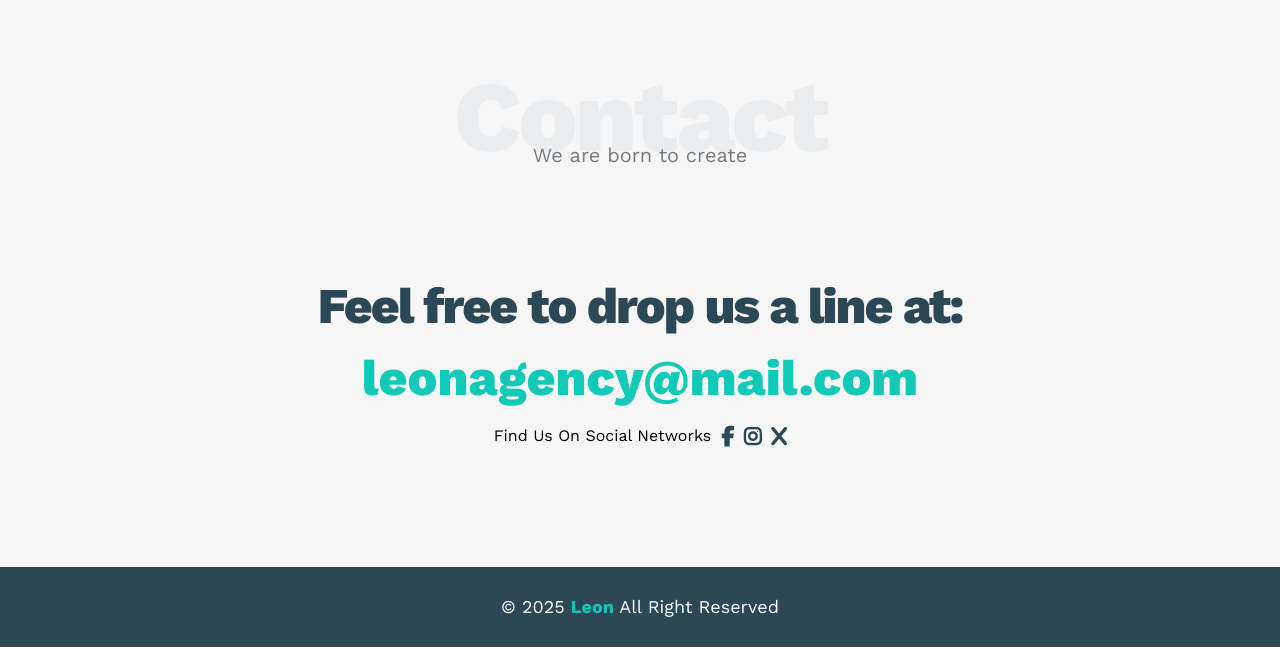
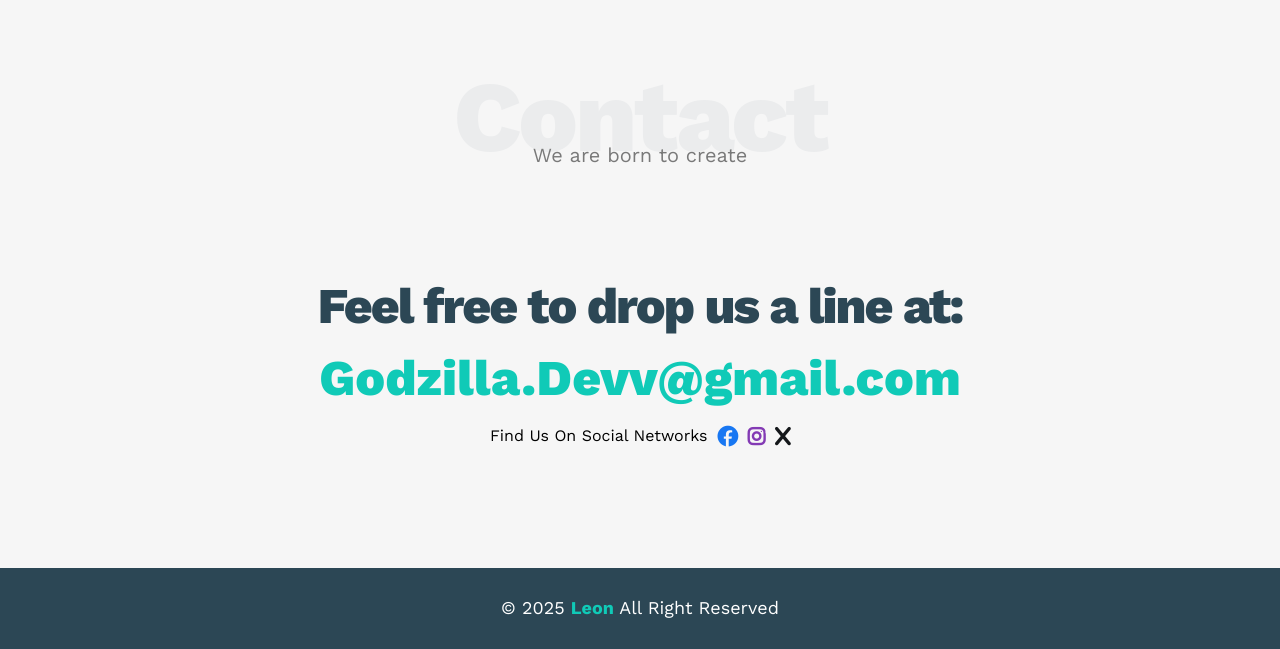
Before and after one commit to IGodzillaI/Template_One, a PHP site: page / in a window 1280 px wide. Shown: the part 3453-4102 px from the top of the page. Run offline with PHP 8.4, Linux system fonts and the light colour scheme.

Commit message:
Finally Modified

```diff
--- a/css/leon.css
+++ b/css/leon.css
@@ -4,8 +4,9 @@
   --secondary-color: #2c4755;
   --section-padding: 60px;
   --section-background: #f6f6f6;
-    --main-duration: .3s;
+  --main-duration: .5s;
 }
+
 /* End Variables */
 /* Start Global Rules */
 * {
@@ -13,45 +14,55 @@
   -moz-box-sizing: border-box;
   box-sizing: border-box;
 }
+
 html {
   scroll-behavior: smooth;
 }
+
 body {
   font-family: "Work Sans", sans-serif;
 }
+
 .container {
   padding-left: 15px;
   padding-right: 15px;
   margin-left: auto;
   margin-right: auto;
 }
+
 ::-webkit-scrollbar {
   width: 15px;
 }
+
 ::-webkit-scrollbar-track {
   background-color: white;
 }
+
 ::-webkit-scrollbar-thumb {
   background-color: var(--main-color);
 }
+
 /* Small */
 @media (min-width: 768px) {
   .container {
     width: 750px;
   }
 }
+
 /* Medium */
 @media (min-width: 992px) {
   .container {
     width: 970px;
   }
 }
+
 /* Large */
 @media (min-width: 1200px) {
   .container {
     width: 1170px;
   }
 }
+
 /* End Global Rules */
 /* Start Components */
 .special-heading {
@@ -62,35 +73,42 @@ body {
   letter-spacing: -3px;
   margin: 0;
 }
-.special-heading + p {
+
+.special-heading+p {
   margin: -30px 0 0;
   font-size: 20px;
   text-align: center;
   color: #797979;
 }
+
 @media (max-width: 767px) {
   .special-heading {
     font-size: 60px;
   }
-    .special-heading + p {
+
+  .special-heading+p {
     margin-top: -20px;
   }
 }
+
 /* End Components */
 /* Start Header */
 .header {
   position: relative;
   padding: 15px;
 }
+
 .header .container {
   display: flex;
   justify-content: space-between;
   align-items: center;
 }
+
 .header .prof {
   position: relative;
   margin-bottom: 10px;
 }
+
 .header .prof .prof-photo {
   width: 45px;
   border: 2px solid black;
@@ -100,6 +118,7 @@ body {
   -ms-border-radius: 50%;
   -o-border-radius: 50%;
 }
+
 .header .prof .name {
   background-color: var(--secondary-color);
   color: white;
@@ -108,6 +127,7 @@ body {
   top: 59px;
   display: none;
 }
+
 .header .prof .name::before {
   content: "";
   position: absolute;
@@ -117,9 +137,11 @@ body {
   border-style: solid;
   border-color: transparent transparent var(--secondary-color) transparent;
 }
+
 .header .prof:hover .name {
   display: block;
 }
+
 @media (max-width: 850px) {
   .header .prof .name::before {
     content: "";
@@ -130,31 +152,38 @@ body {
     border-style: solid;
     border-color: transparent var(--secondary-color) transparent transparent;
   }
+
   .header .prof .name {
     left: 70px;
     top: 16px;
   }
 }
+
 .header .links {
   position: relative;
 }
+
 .header .links:hover .icon span:nth-child(2) {
   width: 100%;
 }
+
 .header .links .icon {
   width: 30px;
   display: flex;
   flex-wrap: wrap;
   justify-content: flex-end;
 }
+
 .header .links .icon span {
   background-color: #333;
   margin-bottom: 5px;
   height: 2px;
 }
+
 .header .links .icon span:first-child {
   width: 100%;
 }
+
 .header .links .icon span:nth-child(2) {
   width: 60%;
   transition: var(--main-duration, .3s);
@@ -163,9 +192,11 @@ body {
   -ms-transition: var(--main-duration, .3s);
   -o-transition: var(--main-duration, .3s);
 }
+
 .header .links .icon span:last-child {
   width: 100%;
 }
+
 .header .links ul {
   position: absolute;
   list-style: none;
@@ -178,6 +209,7 @@ body {
   display: none;
   z-index: 1;
 }
+
 .header .links ul::before {
   content: "";
   position: absolute;
@@ -187,9 +219,11 @@ body {
   border-style: solid;
   border-color: transparent transparent #F6F6F6 transparent;
 }
+
 .header .links:hover ul {
   display: block;
 }
+
 .header .links ul li a {
   display: block;
   padding: 15px;
@@ -201,12 +235,16 @@ body {
   -ms-transition: var(--main-duration, .3s);
   -o-transition: var(--main-duration, .3s);
 }
+
 .header .links ul li a:hover {
   padding-left: 25px;
+  background-color: #F1F1F1;
 }
+
 .header .links ul li:not(:last-child) a {
   border-bottom: 1px solid #ddd;
 }
+
 /* End Header */
 /* Start Landing Section */
 .landing {
@@ -215,6 +253,7 @@ body {
   background-size: cover;
   height: calc(100vh - 92.38px);
 }
+
 .landing .intro-text {
   position: absolute;
   width: 320px;
@@ -228,16 +267,19 @@ body {
   -ms-transform: translate(-50%, -50%);
   -o-transform: translate(-50%, -50%);
 }
+
 .landing .intro-text h1 {
   margin: 0;
   color: var(--main-color);
   font-weight: bold;
   font-size: 50px;
 }
+
 .landing .intro-text p {
   font-size: 19px;
   line-height: 1.8;
 }
+
 /* End Landing Section */
 /* Start Features */
 .features {
@@ -245,68 +287,83 @@ body {
   padding-bottom: var(--section-padding);
   background-color: var(--section-background);
 }
+
 .features .container {
   display: grid;
   grid-template-columns: repeat(auto-fill, minmax(300px, 1fr));
   gap: 20px;
 }
+
 .features .feat {
   padding: 20px;
   text-align: center;
 }
+
 .features .feat i {
   color: var(--main-color);
 }
+
 .features .feat h3 {
   margin: 30px 0;
   font-weight: 800;
 }
+
 .features .feat p {
   line-height: 1.8;
   color: #777;
   font-size: 17px;
 }
+
 /* End Features */
 /* Start Services */
 .services {
   padding-top: var(--section-padding);
   padding-bottom: var(--section-padding);
 }
+
 .services .services-content {
   display: grid;
   grid-template-columns: repeat(auto-fill, minmax(300px, 1fr));
   gap: 30px;
   margin-top: 100px;
 }
+
 .services .services-content .service {
   display: flex;
   margin-bottom: 40px;
 }
+
 @media (max-width: 767px) {
   .services .services-content .service {
     flex-direction: column;
     text-align: center;
   }
 }
+
 .services .services-content .service i {
   color: var(--main-color);
   flex-basis: 60px;
 }
+
 .services .services-content .service .text {
   flex: 1;
 }
+
 .services .services-content .service .text h3 {
   margin: 0 0 20px;
 }
+
 .services .services-content .service .text p {
   color: #444;
   font-weight: 300;
   line-height: 1.6;
 }
+
 .services .services-content .image {
   position: relative;
   text-align: center;
 }
+
 .services .services-content .image img {
   width: 260px;
   transition: var(--main-duration, .3s);
@@ -315,6 +372,7 @@ body {
   -ms-transition: var(--main-duration, .3s);
   -o-transition: var(--main-duration, .3s);
 }
+
 .services .services-content .image:hover img {
   width: 290px;
   transition: var(--main-duration, .3s);
@@ -323,6 +381,7 @@ body {
   -ms-transition: var(--main-duration, .3s);
   -o-transition: var(--main-duration, .3s);
 }
+
 .services .services-content .image::before {
   content: "";
   position: absolute;
@@ -333,11 +392,13 @@ body {
   z-index: -1;
   background-color: var(--secondary-color);
 }
+
 @media (max-width: 1199px) {
   .image-rem {
     display: none;
   }
 }
+
 /* End Services */
 /* Start Portfolio */
 .portfolio {
@@ -345,12 +406,14 @@ body {
   padding-bottom: var(--section-padding);
   background-color: var(--section-background);
 }
+
 .portfolio .portfolio-content {
   display: grid;
   grid-template-columns: repeat(auto-fill, minmax(300px, 1fr));
   gap: 30px;
   margin-top: 100px;
 }
+
 .portfolio .portfolio-content .card {
   background-color: white;
   transition: var(--main-duration, .3s);
@@ -359,6 +422,7 @@ body {
   -ms-transition: var(--main-duration, .3s);
   -o-transition: var(--main-duration, .3s);
 }
+
 .portfolio .portfolio-content .card:hover {
   transform: scale(1.1);
   transition: var(--main-duration, .3s);
@@ -371,24 +435,30 @@ body {
   -ms-transform: scale(1.1);
   -o-transform: scale(1.1);
 }
+
 .portfolio .portfolio-content .card img {
   max-width: 100%;
 }
+
 .portfolio .portfolio-content .card .info {
   padding: 20px;
 }
+
 .portfolio .portfolio-content .card .info h3 {
   margin: 0;
 }
+
 .portfolio .portfolio-content .card .info p {
   color: #777;
   line-height: 1.6;
   margin-bottom: 0;
 }
+
 @media (max-width: 1199px) {
   .portfolio .portfolio-content .card .info {
     text-align: center;
   }
+
   .portfolio .portfolio-content .card:hover {
     transform: scale(1);
     transition: none;
@@ -402,34 +472,40 @@ body {
     -o-transform: scale(1);
   }
 }
+
 /* End Portfolio */
 /* Start About */
 .about {
   padding-top: var(--section-padding);
   padding-bottom: calc(var(--section-padding) + 60px);
 }
+
 .about .about-content {
   margin-top: 100px;
   display: flex;
   flex-wrap: wrap;
   justify-content: space-between;
 }
+
 @media (max-width: 991px) {
   .about .about-content {
     flex-direction: column;
     text-align: center;
   }
 }
+
 .about .about-content .image {
   position: relative;
   width: 250px;
   height: 375px;
 }
+
 @media (max-width: 991px) {
   .about .about-content .image {
     margin: 0 auto 60px;
   }
 }
+
 .about .about-content .image::before {
   content: "";
   position: absolute;
@@ -440,6 +516,7 @@ body {
   z-index: -1;
   background-color: #ebeced;
 }
+
 .about .about-content .image::after {
   content: "";
   position: absolute;
@@ -451,33 +528,41 @@ body {
   border-bottom: 80px solid var(--main-color);
   z-index: -1;
 }
+
 @media (max-width: 991px) {
+
   .about .about-content .image::before,
   .about .about-content .image::after {
     display: none;
   }
 }
+
 .about .about-content .image img {
   max-width: 100%;
 }
+
 .about .about-content .text {
   flex-basis: calc(100% - 500px);
 }
+
 .about .about-content .text p:first-of-type {
   font-weight: bold;
   line-height: 2;
   margin-bottom: 50px;
   font-size: 20px;
 }
+
 .about .about-content .text hr {
   width: 50%;
   display: inline-block;
   border-color: var(--main-color);
 }
+
 .about .about-content .text p:last-of-type {
   line-height: 2;
   color: #777;
 }
+
 /* End About */
 /* Start Contact */
 .contact {
@@ -485,11 +570,13 @@ body {
   padding-bottom: var(--section-padding);
   background-color: var(--section-background);
 }
+
 .contact .info {
   padding-top: var(--section-padding);
   padding-bottom: var(--section-padding);
   text-align: center;
 }
+
 .contact .info .label {
   font-size: 50px;
   font-weight: 800;
@@ -497,6 +584,7 @@ body {
   letter-spacing: -2px;
   margin-bottom: 15px;
 }
+
 .contact .info .link {
   display: block;
   font-size: 50px;
@@ -504,24 +592,41 @@ body {
   color: var(--main-color);
   text-decoration: none;
 }
+
 .contact .info .social {
   display: flex;
   justify-content: center;
   margin-top: 20px;
   font-size: 16px;
 }
+
 .contact .info .social i {
   margin-left: 10px;
   color: var(--secondary-color);
   font-size: 20px;
   font-weight: bold;
 }
+
+.contact .info .social a:first-of-type i {
+  color: #1877f2;
+}
+
+.contact .info .social a:nth-child(2) i {
+  color: #833ab4;
+}
+
+.contact .info .social a:last-of-type i {
+  color: #14171a;
+}
+
 @media (max-width: 767px) {
+
   .contact .info .label,
   .contact .info .link {
     font-size: 30px;
   }
 }
+
 /* End Contact */
 /* Start Footer */
 .footer {
@@ -531,8 +636,10 @@ body {
   text-align: center;
   font-size: 18px;
 }
+
 .footer span {
   color: var(--main-color);
   font-weight: bold;
 }
+
 /* End Footer */
--- a/index.html
+++ b/index.html
@@ -20,7 +20,9 @@
     <div class="header">
       <div class="container">
         <div class="prof">
-                <img src="images/ahmed.jpg" alt="" class="prof-photo">
+          <a href="https://www.instagram.com/ahmeed_eessamm/" target="_blank">
+            <img src="images/ahmed.jpg" alt=""class="prof-photo">
+          </a>
           <div class="name" title="Developer">⚡️𝑮𝑶𝑫𝒁𝑰𝑳𝑳𝑨⚡️</div>
         </div>
         <div class="links">
@@ -53,17 +55,20 @@
         <div class="feat">
           <i class="fas fa-magic fa-3x"></i>
           <h3>Tell Us Your Idea</h3>
-                <p>Lorem ipsum dolor sit amet, consectetur adipisicing elit, Laudantium facere necessitatibus et animi maiores iusto fugiat</p>
+          <p>Lorem ipsum dolor sit amet, consectetur adipisicing elit, Laudantium facere necessitatibus et animi maiores
+            iusto fugiat</p>
         </div>
         <div class="feat">
           <i class="fas fa-gem fa-3x"></i>
           <h3>Tell Us Your Idea</h3>
-                <p>Lorem ipsum dolor sit amet, consectetur adipisicing elit, Laudantium facere necessitatibus et animi maiores iusto fugiat</p>
+          <p>Lorem ipsum dolor sit amet, consectetur adipisicing elit, Laudantium facere necessitatibus et animi maiores
+            iusto fugiat</p>
         </div>
         <div class="feat">
           <i class="fas fa-globe-asia fa-3x"></i>
           <h3>Tell Us Your Idea</h3>
-                <p>Lorem ipsum dolor sit amet, consectetur adipisicing elit, Laudantium facere necessitatibus et animi maiores iusto fugiat</p>
+          <p>Lorem ipsum dolor sit amet, consectetur adipisicing elit, Laudantium facere necessitatibus et animi maiores
+            iusto fugiat</p>
         </div>
       </div>
     </div>
@@ -80,14 +85,16 @@
               <i class="fas fa-palette fa-2x"></i>
               <div class="text">
                 <h3>Graphic Desgin</h3>
-                                <p>Lorem ipsum dolor sit amet, consectetur adipisicing elit, Laudantium facere necessitatibus et animi maiores iusto fugiat</p>
+                <p>Lorem ipsum dolor sit amet, consectetur adipisicing elit, Laudantium facere necessitatibus et animi
+                  maiores iusto fugiat</p>
               </div>
             </div>
             <div class="service">
               <i class="fab fa-sketch fa-2x"></i>
               <div class="text">
                 <h3>UI & UX</h3>
-                                <p>Lorem ipsum dolor sit amet, consectetur adipisicing elit, Laudantium facere necessitatibus et animi maiores iusto fugiat</p>
+                <p>Lorem ipsum dolor sit amet, consectetur adipisicing elit, Laudantium facere necessitatibus et animi
+                  maiores iusto fugiat</p>
               </div>
             </div>
             <!-- End Services -->
@@ -98,14 +105,16 @@
               <i class="fas fa-vector-square fa-2x"></i>
               <div class="text">
                 <h3>Web Desgin</h3>
-                                <p>Lorem ipsum dolor sit amet, consectetur adipisicing elit, Laudantium facere necessitatibus et animi maiores iusto fugiat</p>
+                <p>Lorem ipsum dolor sit amet, consectetur adipisicing elit, Laudantium facere necessitatibus et animi
+                  maiores iusto fugiat</p>
               </div>
             </div>
             <div class="service">
               <i class="fas fa-pencil-ruler fa-2x"></i>
               <div class="text">
                 <h3>Web Development</h3>
-                                <p>Lorem ipsum dolor sit amet, consectetur adipisicing elit, Laudantium facere necessitatibus et animi maiores iusto fugiat</p>
+                <p>Lorem ipsum dolor sit amet, consectetur adipisicing elit, Laudantium facere necessitatibus et animi
+                  maiores iusto fugiat</p>
               </div>
             </div>
             <!-- End Services -->
@@ -161,12 +170,14 @@
           </div>
           <div class="text">
             <p>
-                        Lorem ipsum dolor sit amet consectetur adipisicing elit. Nihil nemo neque voluptate tempora velit cum non, fuga vitae
+              Lorem ipsum dolor sit amet consectetur adipisicing elit. Nihil nemo neque voluptate tempora velit cum non,
+              fuga vitae
               architecto delectussed maxime rerum impedit aliquam obcaecati, aut excepturi iusto laudantium!
             </p>
             <hr>
             <p>
-                        Lorem ipsum dolor sit amet consectetur adipisicing elit. Minus, sapiente. Velit iure exercitationem dolores nesciunt dolore.
+              Lorem ipsum dolor sit amet consectetur adipisicing elit. Minus, sapiente. Velit iure exercitationem dolores
+              nesciunt dolore.
               Eum officiis dolorum hic voluptate quaerat minima, similique inventore esse, alias, sed quo officia?
             </p>
           </div>
@@ -181,12 +192,14 @@
         <p>We are born to create</p>
         <div class="info">
           <p class="label">Feel free to drop us a line at:</p>
-                <a href="mailto:leonagency@mail.com?subject=Contact" class="link">leonagency@mail.com</a>
+          <a href="mailto:godzilla.devv@gmail.com?subject=Contact" class="link">Godzilla.Devv@gmail.com</a>
           <div class="social">
             Find Us On Social Networks
-                    <i class="fab fa-facebook-f"></i>
-                    <i class="fab fa-instagram"></i>
-                    <i class="fab fa-x"></i>
+            <a href="https://www.facebook.com/IGodzillla" target="_blank" title="Our Facebook"><i
+                class="fab fa-facebook"></i></a>
+            <a href="https://www.instagram.com/ahmeed_eessamm/" target="_blank" title="Our Instagram"><i
+                class="fab fa-instagram"></i></a>
+            <a href="https://x.com/ahmedd_hafezz" target="_blank" title="Our X"><i class="fab fa-x"></i></a>
           </div>
         </div>
       </div>
```
Lines whose indentation alone changed are shown as unchanged.
